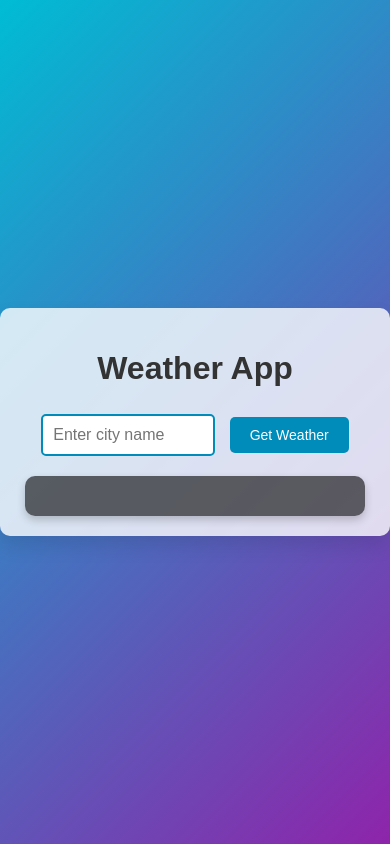
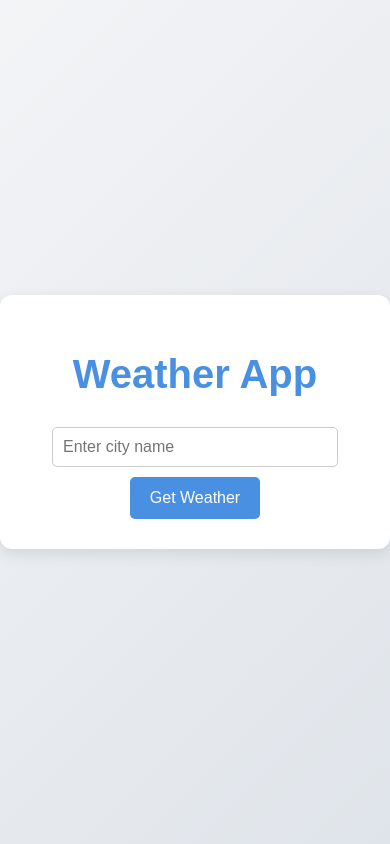
Before and after one commit to jashwanthmj7/weather, a website: page public/index.html in a window 390 px wide. Drawn offline with Linux system fonts and the light colour scheme.

Commit message:
Update style.css

```diff
--- a/public/style.css
+++ b/public/style.css
@@ -1,130 +1,91 @@
-/* General Body Styling */
 body {
-  font-family: Arial, sans-serif;
+  font-family: 'Arial', sans-serif;
   margin: 0;
   padding: 0;
   display: flex;
   justify-content: center;
   align-items: center;
   height: 100vh;
-  background: linear-gradient(135deg, #00bcd4, #8e24aa); /* Gradient background */
-  color: white;
+  background: linear-gradient(135deg, #f3f4f6, #dfe4ea);
 }
 
-/* Container Styling */
 .container {
   text-align: center;
-  background: rgba(255, 255, 255, 0.8); /* Slight transparency for the container */
+  background: #fff;
   padding: 30px;
-  border-radius: 10px;
-  box-shadow: 0 10px 20px rgba(0, 0, 0, 0.1);
+  border-radius: 12px;
+  box-shadow: 0 5px 15px rgba(0, 0, 0, 0.1);
   width: 100%;
   max-width: 400px;
+  transition: transform 0.3s ease-in-out;
 }
 
-/* Title Styling */
+.container:hover {
+  transform: translateY(-5px); /* Slight hover effect to lift the container */
+}
+
 h1 {
   font-size: 2.5rem;
+  color: #4a90e2;
   margin-bottom: 20px;
+}
+
+input {
+  width: 80%;
+  padding: 10px;
+  margin: 10px 0;
+  border: 1px solid #ccc;
+  border-radius: 5px;
+  font-size: 1rem;
+  outline: none;
+  transition: all 0.3s ease;
+}
+
+input:focus {
+  border-color: #4a90e2;
+  box-shadow: 0 0 10px rgba(74, 144, 226, 0.5);
+}
+
+button {
+  padding: 12px 20px;
+  background-color: #4a90e2;
+  color: white;
+  border: none;
+  border-radius: 5px;
+  font-size: 1rem;
+  cursor: pointer;
+  transition: background-color 0.3s ease;
+}
+
+button:hover {
+  background-color: #357ab7; /* Darker blue on hover */
+}
+
+button:active {
+  transform: scale(0.98); /* Slight press effect on button click */
+}
+
+#weatherInfo {
+  margin-top: 20px;
+  padding: 15px;
+  background: #f4f4f9;
+  border-radius: 8px;
+  display: none; /* Initially hidden */
+  opacity: 0;
+  transition: opacity 0.5s ease-in-out;
+}
+
+#weatherInfo.show {
+  display: block;
+  opacity: 1;
+}
+
+#weatherInfo h3 {
+  color: #4a90e2;
+  margin-bottom: 10px;
+}
+
+#weatherInfo p {
+  font-size: 1.1rem;
   color: #333;
 }
-
-/* Input field Styling */
-#city {
-  padding: 10px;
-  font-size: 16px;
-  border-radius: 5px;
-  border: 2px solid #008CBA;
-  margin-right: 10px;
-  outline: none;
-  width: 200px;
-  transition: border-color 0.3s ease;
-}
-
-/* Focus effect on Input */
-#city:focus {
-  border-color: #005f73;
-}
-
-/* Button Styling */
-#getWeather {
-  background-color: #008CBA;
-  color: white;
-  border: none;
-  padding: 12px 25px;
-  font-size: 16px;
-  cursor: pointer;
-  border-radius: 5px;
-  transition: 0.3s ease;
-  margin-top: 10px;
-}
-
-/* Hover effect on button */
-#getWeather:hover {
-  background-color: #005f73;
-  transform: scale(1.05); /* Button grows slightly */
-}
-
-/* Spinner Styling (hidden by default) */
-.spinner {
-  border: 4px solid rgba(255, 255, 255, 0.3);
-  border-top: 4px solid #008CBA;
-  border-radius: 50%;
-  width: 40px;
-  height: 40px;
-  animation: spin 1s linear infinite;
-  margin: 20px auto;
-  display: none; /* Hidden by default */
-}
-
-/* Spinner animation */
-@keyframes spin {
-  0% { transform: rotate(0deg); }
-  100% { transform: rotate(360deg); }
-}
-
-/* Weather info container (card-like design) */
-#weatherInfo {
-  background-color: rgba(0, 0, 0, 0.6);
-  padding: 20px;
-  border-radius: 10px;
-  box-shadow: 0 4px 8px rgba(0, 0, 0, 0.2);
-  max-width: 300px;
-  margin-top: 20px;
-  margin-left: auto;
-  margin-right: auto;
-  text-align: center;
-  opacity: 0;
-  animation: fadeIn 1s ease-out forwards; /* Fade-in effect */
-}
-
-/* Fade-in effect for weather info */
-@keyframes fadeIn {
-  from {
-    opacity: 0;
-  }
-  to {
-    opacity: 1;
-  }
-}
-
-/* Responsive Design for smaller screens */
-@media (max-width: 600px) {
-  .container {
-    width: 90%; /* Make the container full width on smaller screens */
-    padding: 20px;
-  }
-
-  h1 {
-    font-size: 2rem;
-  }
-
-  #city {
-    width: 150px; /* Adjust the width of the input on mobile */
-  }
-
-  #getWeather {
-    font-size: 14px;
-    padding: 10px 20px;
-  }
-}
```
